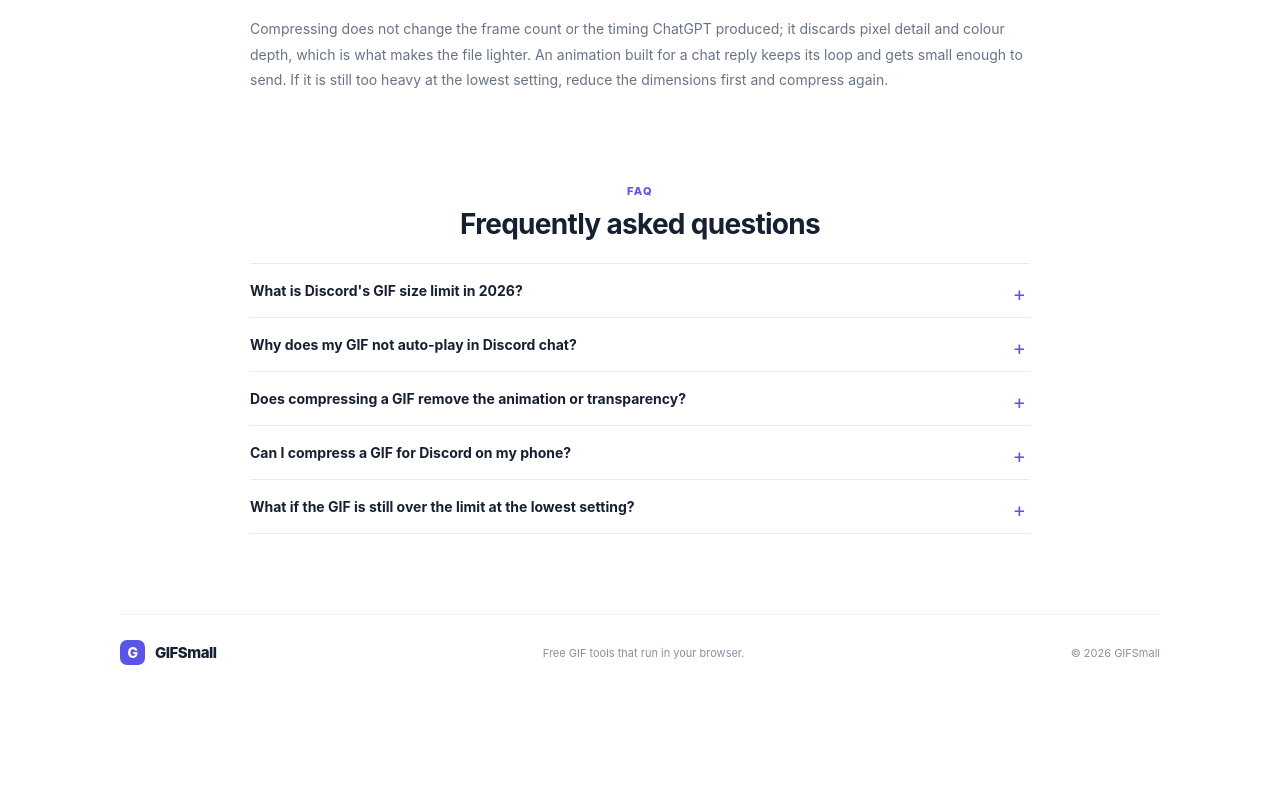
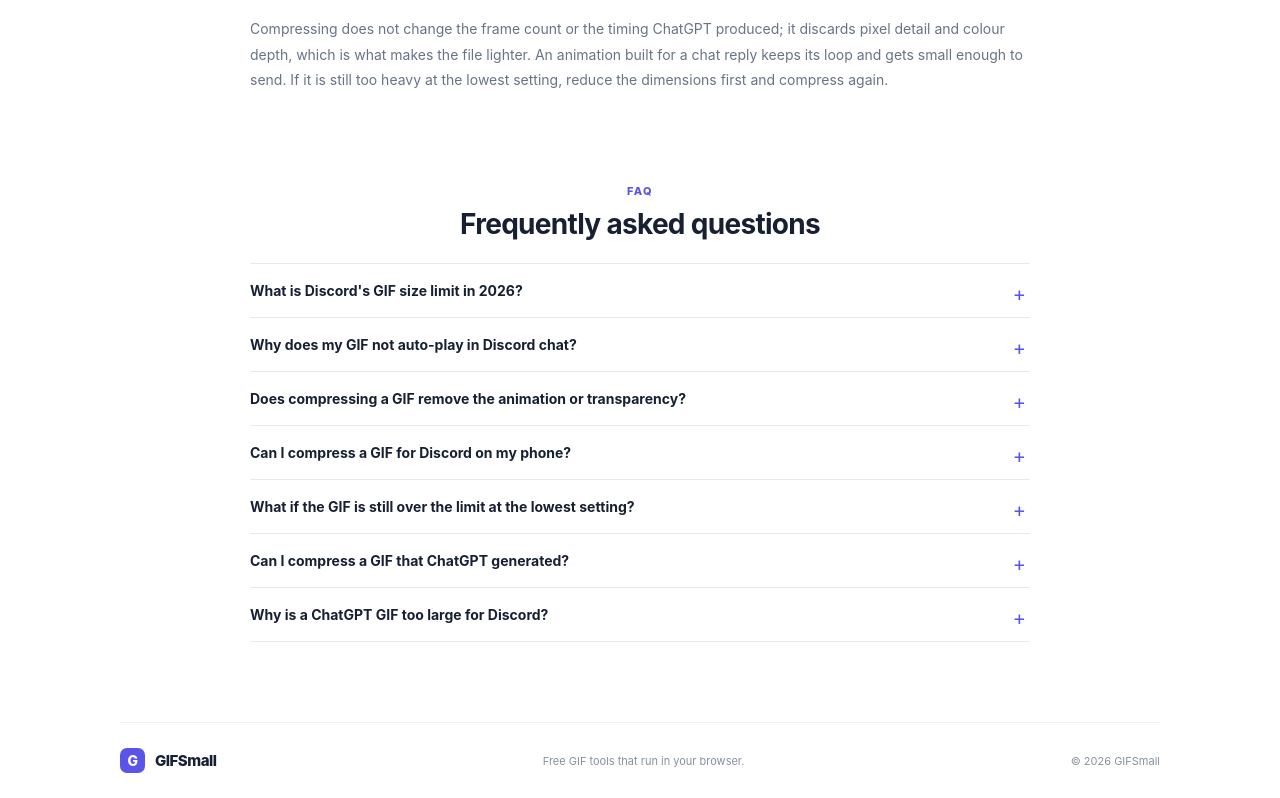
Before and after one commit to syz996/gifsmall, a Next.js app: page /gif-compressor-for-discord in a window 1280 px wide. Shown: the part 2909-3707 px from the top of the page. Before the commit the page ends 3599 px from the top, so only its background shows below. Built offline with nearby package versions, Linux system fonts and the light colour scheme.

Commit message:
Add FAQ entries for ChatGPT GIF compression

```diff
--- a/app/gif-compressor-for-discord/page.tsx
+++ b/app/gif-compressor-for-discord/page.tsx
@@ -234,6 +234,14 @@ export default function Page() {
                 <p>{f.a}</p>
               </details>
             ))}
+            <details className="faq-item">
+              <summary>Can I compress a GIF that ChatGPT generated?</summary>
+              <p>Yes. Images 2.6 exports a standard animated GIF, and this tool reads it in the browser like any other file. Pick the Discord limit you need, download the smaller version, and the frame count and timing stay unchanged.</p>
+            </details>
+            <details className="faq-item">
+              <summary>Why is a ChatGPT GIF too large for Discord?</summary>
+              <p>GIF size grows with resolution and frame count, so an animation exported at full size can exceed the 20 MB a free Discord account accepts, or the roughly 256 KB that lets it auto-play. Compress it here first, and reduce the dimensions if it is still over the limit.</p>
+            </details>
           </div>
         </section>
       </div>
```
